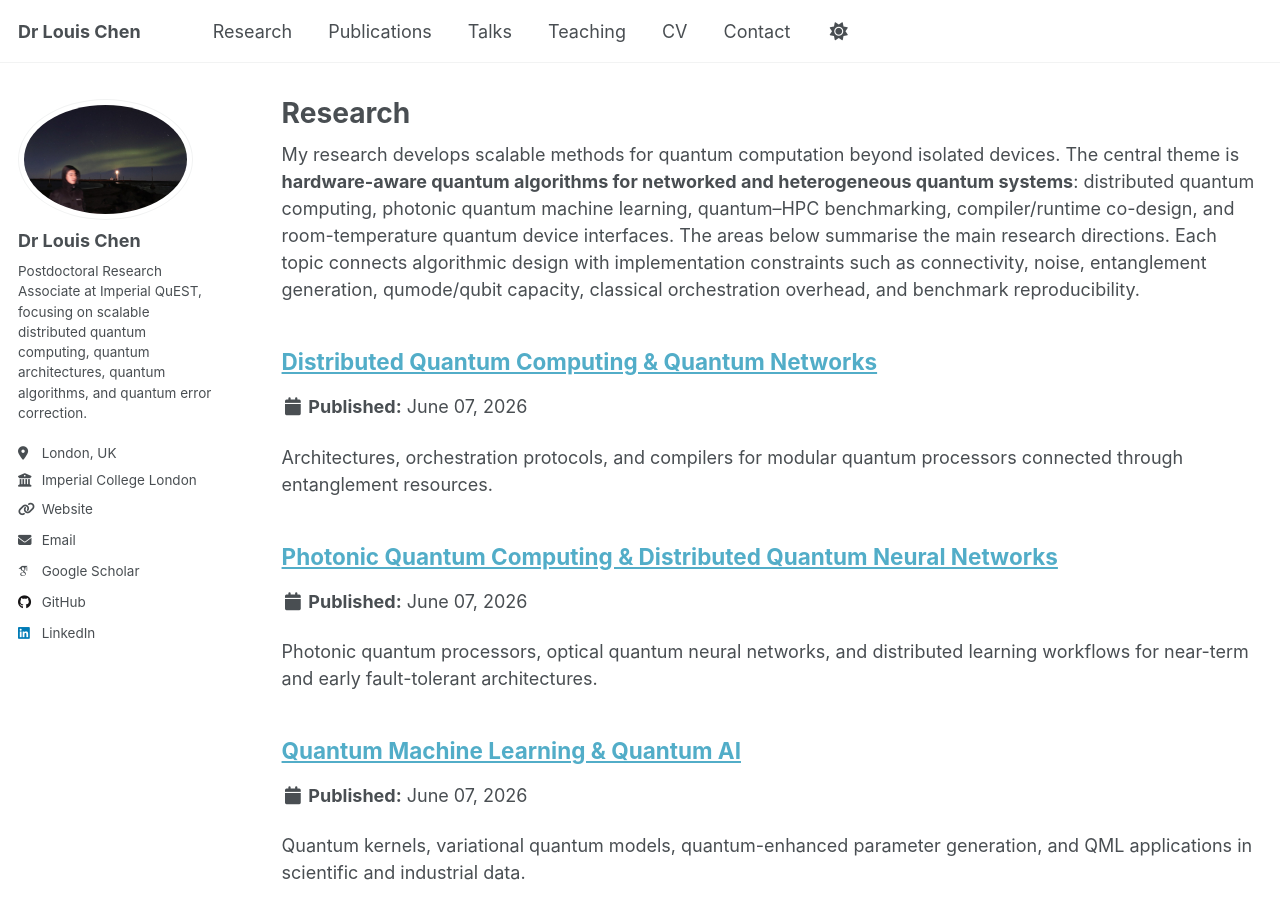
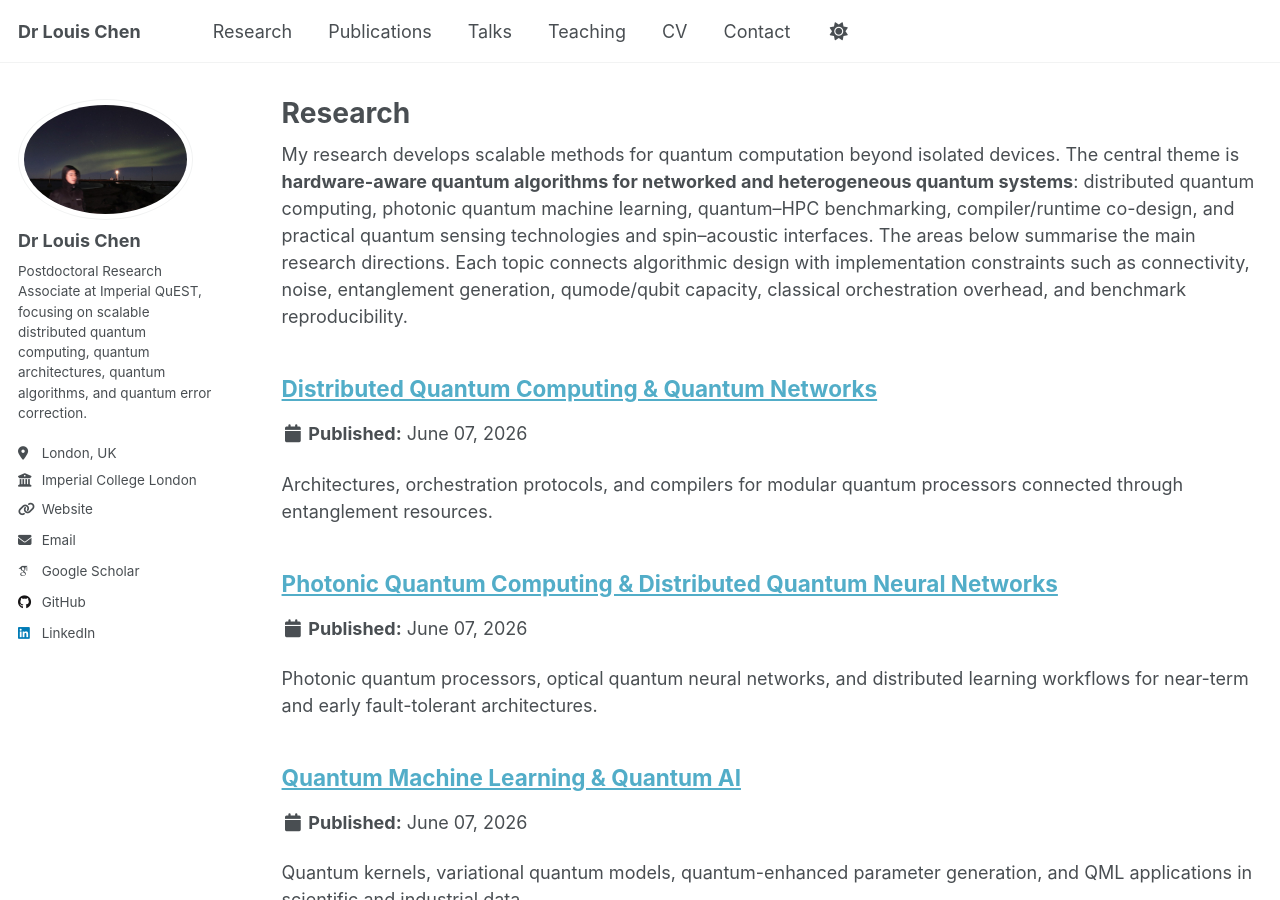
Before and after one commit to Louisanity/louisanity.github.io, a Jekyll site: the page built from _pages/Research.html, in a window 1280 px wide and 900 px high. Built offline with Jekyll 4.4.1, drawn with Linux system fonts in a browser that asks for light colours; some web fonts are replaced.

Commit message:
Update Research.html

```diff
--- a/_pages/Research.html
+++ b/_pages/Research.html
@@ -9,7 +9,7 @@ redirect_from:
 
 {% include base_path %}
 
-My research develops scalable methods for quantum computation beyond isolated devices. The central theme is <strong>hardware-aware quantum algorithms for networked and heterogeneous quantum systems</strong>: distributed quantum computing, photonic quantum machine learning, quantum–HPC benchmarking, compiler/runtime co-design, and room-temperature quantum device interfaces.
+My research develops scalable methods for quantum computation beyond isolated devices. The central theme is <strong>hardware-aware quantum algorithms for networked and heterogeneous quantum systems</strong>: distributed quantum computing, photonic quantum machine learning, quantum–HPC benchmarking, compiler/runtime co-design, and practical quantum sensing technologies and spin–acoustic interfaces.
 
 The areas below summarise the main research directions. Each topic connects algorithmic design with implementation constraints such as connectivity, noise, entanglement generation, qumode/qubit capacity, classical orchestration overhead, and benchmark reproducibility.
 
```
